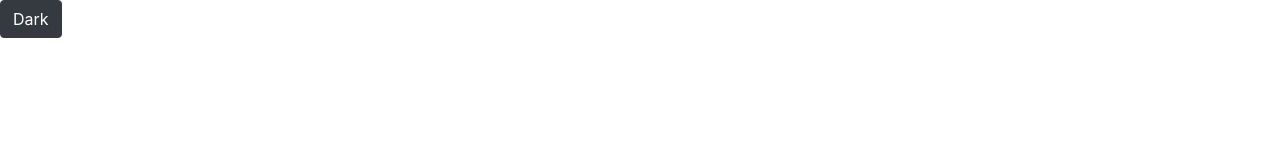
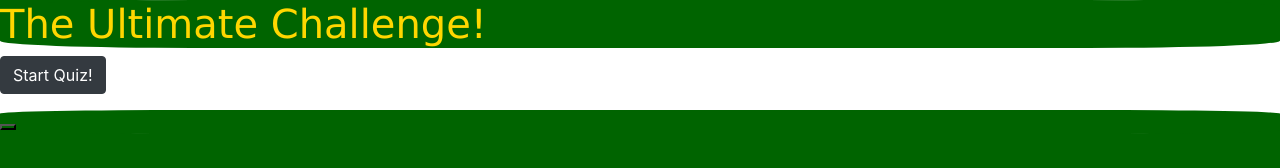
Before and after one commit to YamCham0/Homework-04, a plain HTML site: page index.html in a window 1280 px wide. Drawn offline with nearby package versions, Linux system fonts and the light colour scheme.

Commit message:
Buttons everywhere!

```diff
--- a/index.html
+++ b/index.html
@@ -7,12 +7,17 @@
     <meta name="viewport" content="width=device-width, initial-scale=1, shrink-to-fit=no">
 
     <!-- Bootstrap CSS -->
+    <link rel="stylesheet" href="style.css">
     <link rel="stylesheet" href="https://stackpath.bootstrapcdn.com/bootstrap/4.3.1/css/bootstrap.min.css" integrity="sha384-ggOyR0iXCbMQv3Xipma34MD+dH/1fQ784/j6cY/iJTQUOhcWr7x9JvoRxT2MZw1T" crossorigin="anonymous">
   </head>
   <body>
-    <button id="myBtn" type="button" class="btn btn-dark">Dark</button>
+    <h1>The Ultimate Challenge!</h1>
+    <button id="strtBtn" type="button" class="btn btn-dark">Start Quiz!</button>
     <div>
         <p id="demo"></p>
+    </div>
+    <div>
+      <button id="nxtBtn" type="button"></button>
     </div>
     <!-- Optional JavaScript -->
     <!-- jQuery first, then Popper.js, then Bootstrap JS -->
--- a/script.js
+++ b/script.js
@@ -17,7 +17,11 @@
 //   }
 
 
+// Change your Buttons
 
-document.getElementById("myBtn").addEventListener("click", function() {
-  $('#demo').text('Hello World!');
+
+
+
+document.getElementById("strtBtn").addEventListener("click", function() {
+  $('#demo').text('Good Luck!');
 });
--- a/style.css
+++ b/style.css
@@ -0,0 +1,17 @@
+* {
+border-radius: 15%;
+font-family:Verdana, Tahoma, sans-serif;
+background-color: darkgreen;
+color: gold;
+}
+
+#strBtn {
+background-color: gold !important;
+}
+
+
+body{
+    flex-wrap: nowrap;
+    align-items: center;
+    justify-content: center;
+}
```
